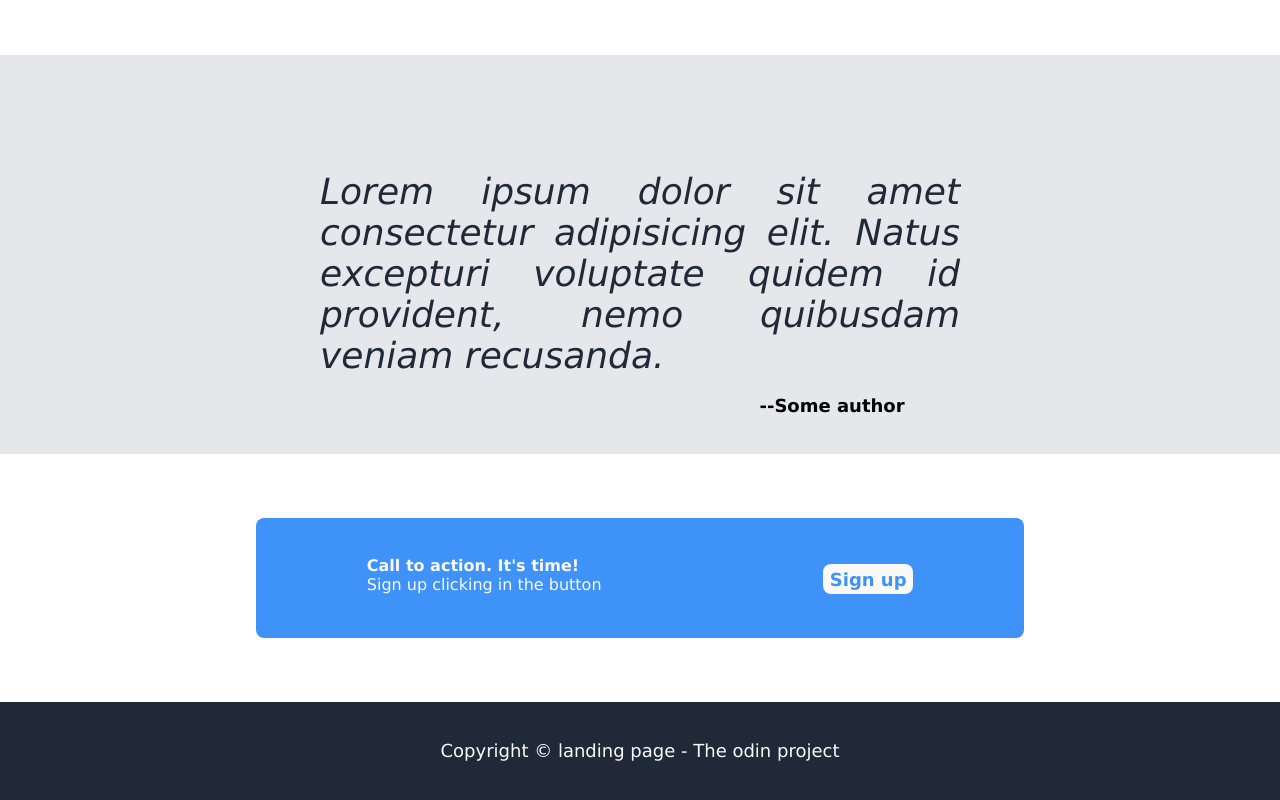
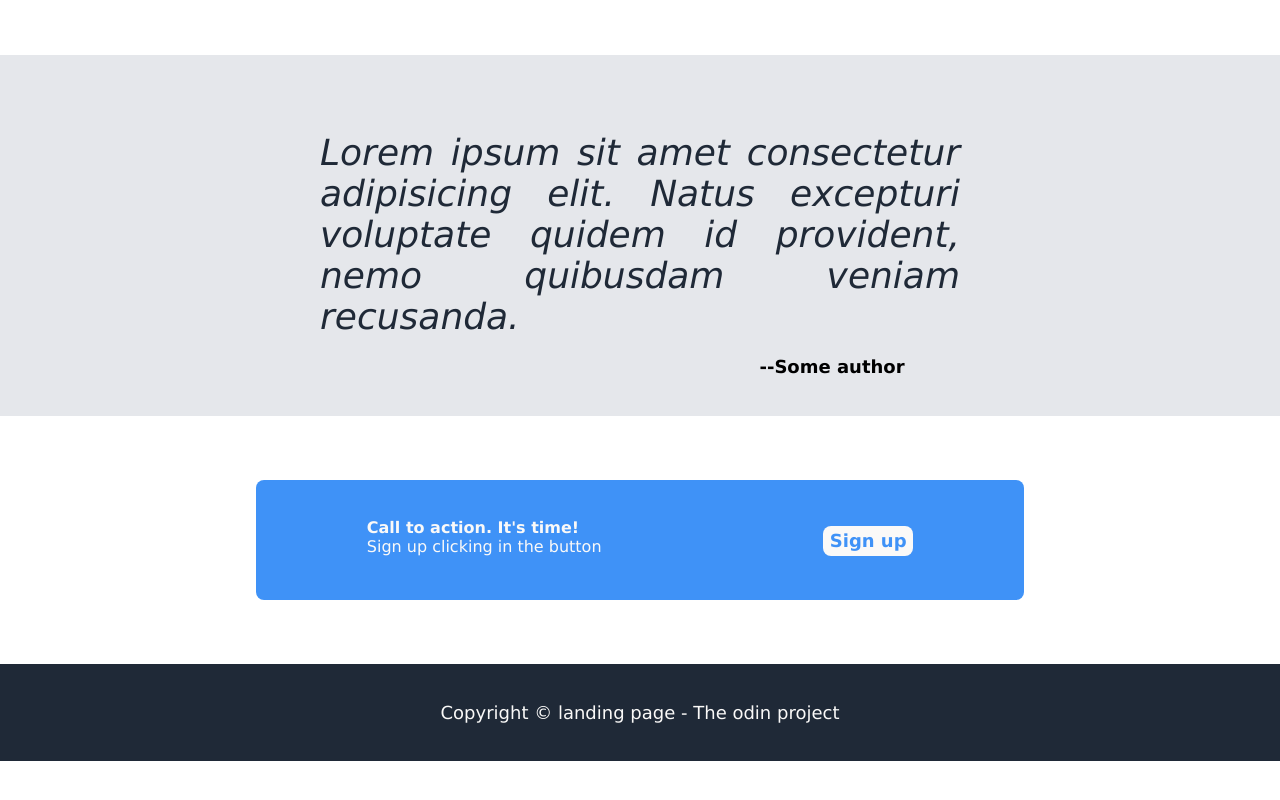
Before and after one commit to tarcioreis/odin-landing-page, a plain HTML site: page index.html in a window 1280 px wide. Shown: the part 1029-1829 px from the top of the page. After the commit the page ends 1790 px from the top, so only its background shows below. Drawn offline with Linux system fonts and the light colour scheme.

Commit message:
edit quote text

```diff
--- a/css/style.css
+++ b/css/style.css
@@ -134,7 +134,7 @@
 
 .quote {
     width: 50%;
-    margin-top: 6%;
+    margin-top: 3%;
     padding: 3%;
 }
 
--- a/index.html
+++ b/index.html
@@ -59,7 +59,7 @@
     <div class="quote-section">
         <div class="quote">
             <p>
-                Lorem ipsum dolor sit amet consectetur adipisicing elit. Natus excepturi voluptate quidem id provident, nemo quibusdam veniam recusanda.
+                Lorem ipsum sit amet consectetur adipisicing elit. Natus excepturi voluptate quidem id provident, nemo quibusdam veniam recusanda.
             </p><br>
             <span>--Some author</span>
         </div>
```
